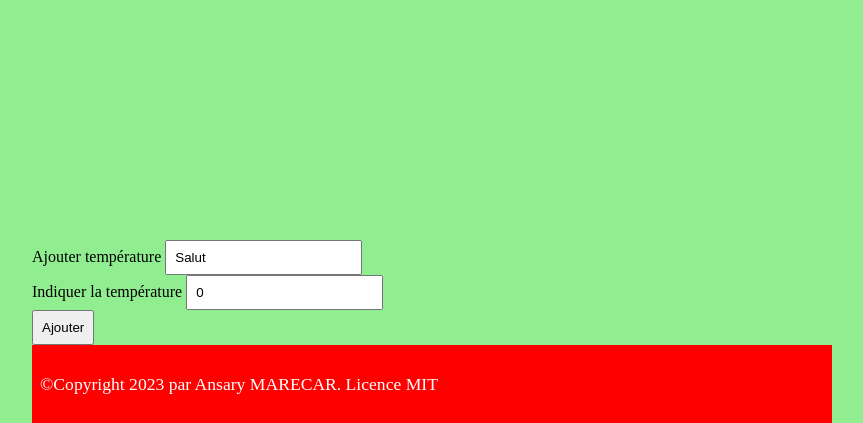
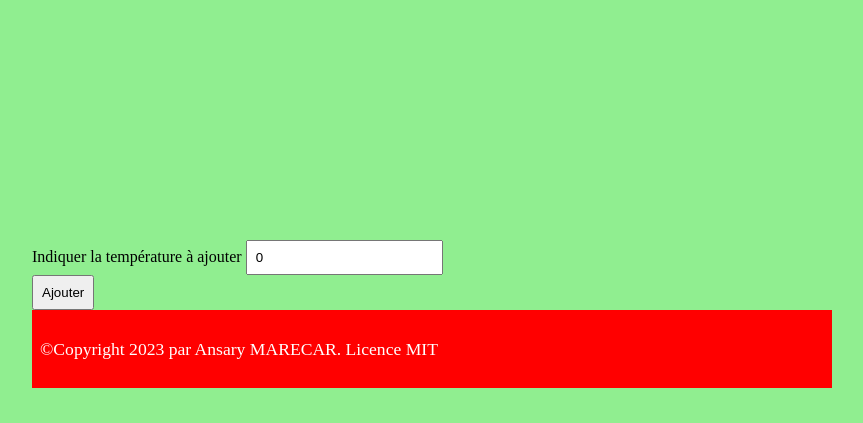
Before and after one commit to AnsaryMarecar/web-basic-courses, a PHP site: page / in a window 1280 px wide. Shown: the part 503-926 px from the top of the page, without its empty margins (208-1071 px from the left). After the commit the page ends 891 px from the top, so only its background shows below. Run offline with PHP 8.4, Linux system fonts and the light colour scheme.

Commit message:
correction bug

```diff
--- a/add_temperature.php
+++ b/add_temperature.php
@@ -10,7 +10,7 @@
         $statement = $connect->prepare($request_text);
 
         //Bind our values to our parameters (we called them :make and :model).
-        $statement->bindValue(':temperature_value', htmlspecialchars( $temperature_value );
+        $statement->bindValue(':temperature_value', htmlspecialchars( $temperature_value ));
 
         //Execute the statement and insert our values.
         $statement_executed = $statement->execute();
--- a/index.php
+++ b/index.php
@@ -47,11 +47,7 @@
 	  <div class="form">
 		<form action="add_temperature.php" method="get">
 			<div>
-				<label for="say">Ajouter température</label>
-				<input name="say" id="say" value="Salut">
-			</div>
-			<div>
-				<label for="to">Indiquer la température</label>
+				<label for="to">Indiquer la température à ajouter</label>
 				<input type="number" required name="temperature_value" value="0">
 			</div>
 			<div>
```
